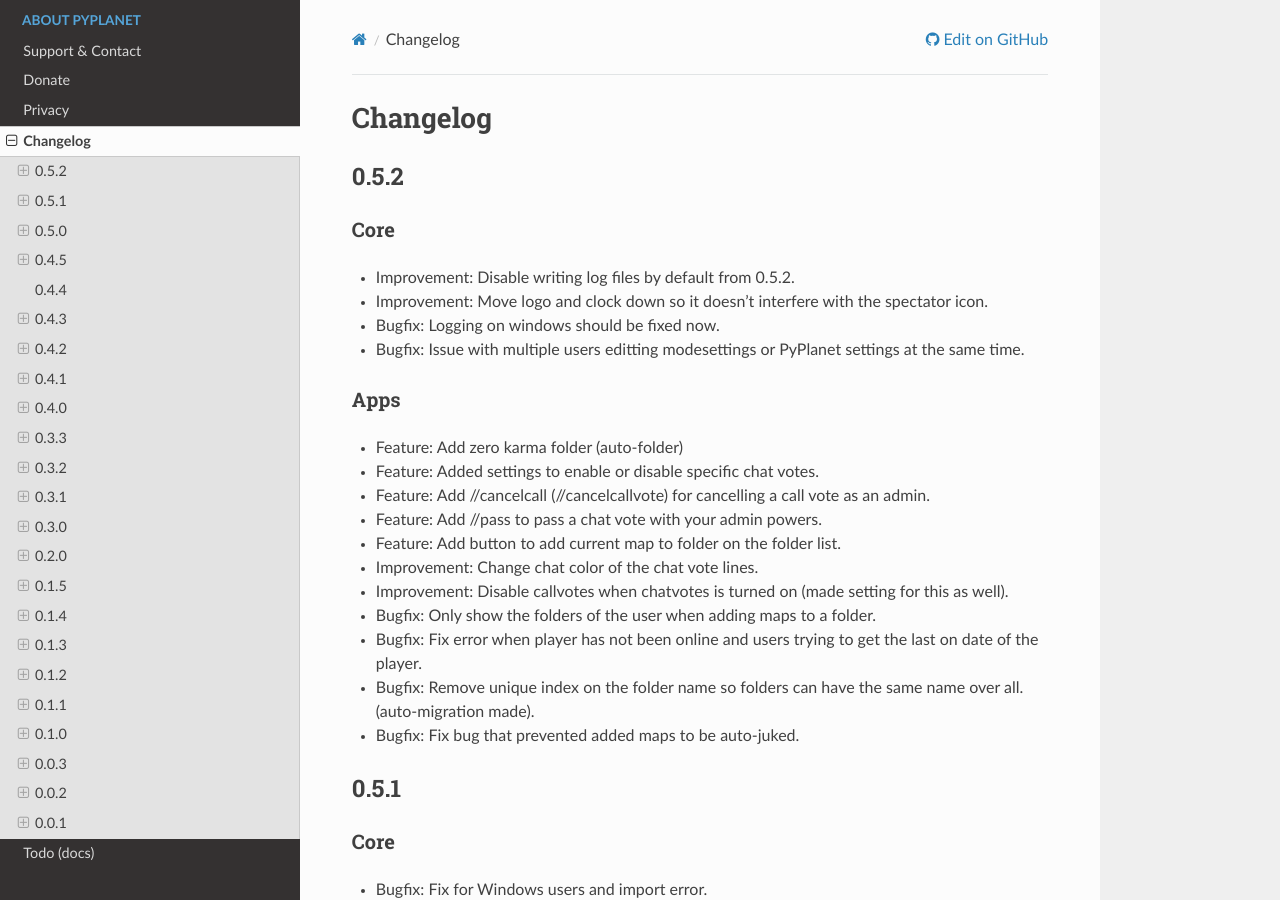
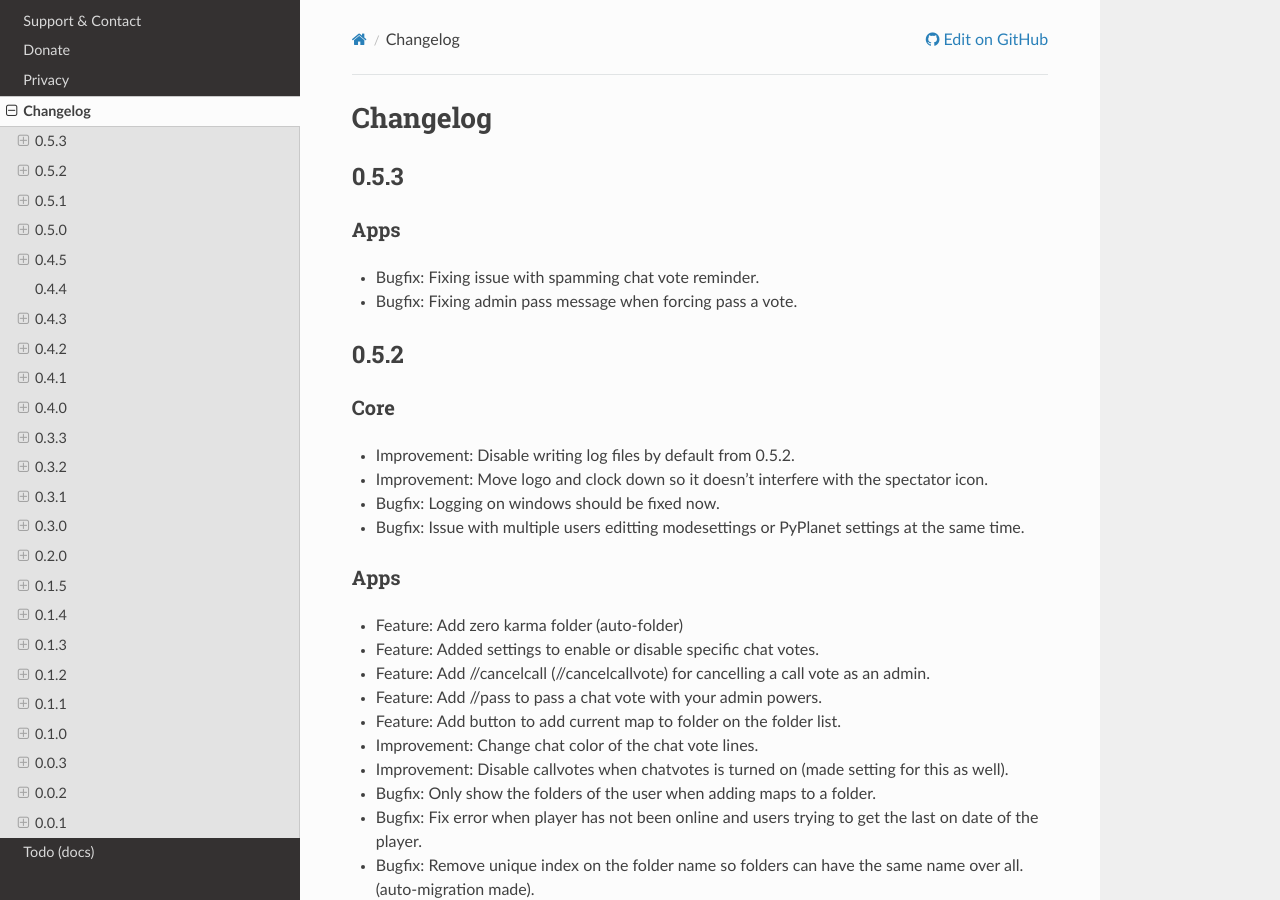
Before and after one commit to PyPlanet/PyPlanet, a Sphinx documentation site: the page built from docs/source/changelog.rst, in a window 1280 px wide and 900 px high. Built offline with Sphinx 7.4.7 and the Read the Docs theme 2.0.0, drawn with Linux system fonts in a browser that asks for light colours; formulas are drawn with MathJax 3.

Commit message:
[TASK] Update changelog and bump version.

```diff
--- a/CHANGELOG.rst
+++ b/CHANGELOG.rst
@@ -1,5 +1,15 @@
 Changelog
 =========
+
+0.5.3
+-----
+
+Apps
+~~~~
+
+* Bugfix: Fixing issue with spamming chat vote reminder.
+* Bugfix: Fixing admin pass message when forcing pass a vote.
+
 
 0.5.2
 -----
--- a/docs/source/conf.py
+++ b/docs/source/conf.py
@@ -68,9 +68,9 @@ author = 'Tom Valk'
 # built documents.
 #
 # The short X.Y version.
-version = '0.5.2'
+version = '0.5.3'
 # The full version, including alpha/beta/rc tags.
-release = '0.5.2'
+release = '0.5.3'
 
 # The language for content autogenerated by Sphinx. Refer to documentation
 # for a list of supported languages.
--- a/pyplanet/__init__.py
+++ b/pyplanet/__init__.py
@@ -2,5 +2,5 @@
 PyPlanet, a robust and simple Maniaplanet Server Controller for Python 3.5+.
 Please see LICENSE file in root of project.
 """
-__version__ = '0.5.2'
+__version__ = '0.5.3'
 __author__ = 'Tom Valk'
```
